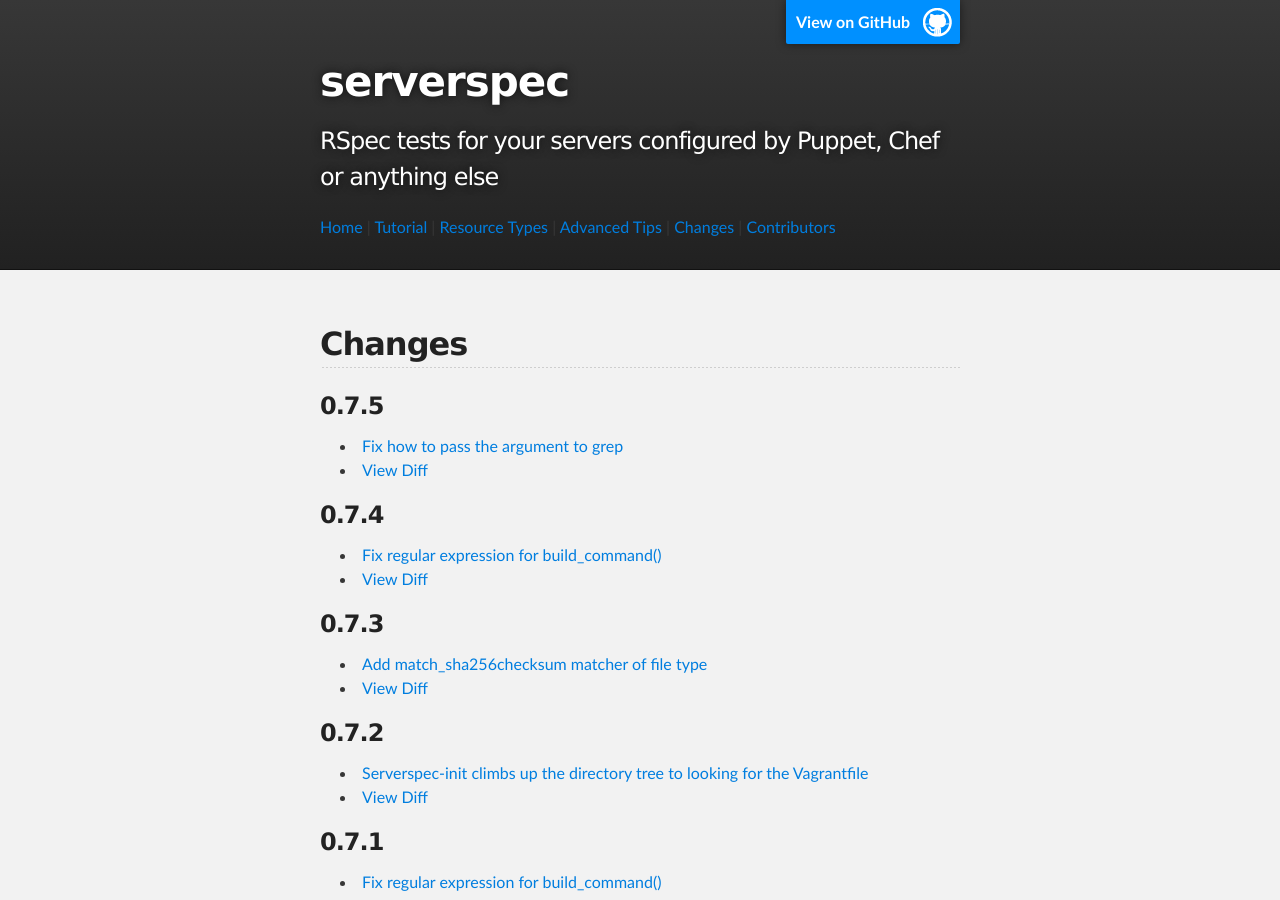
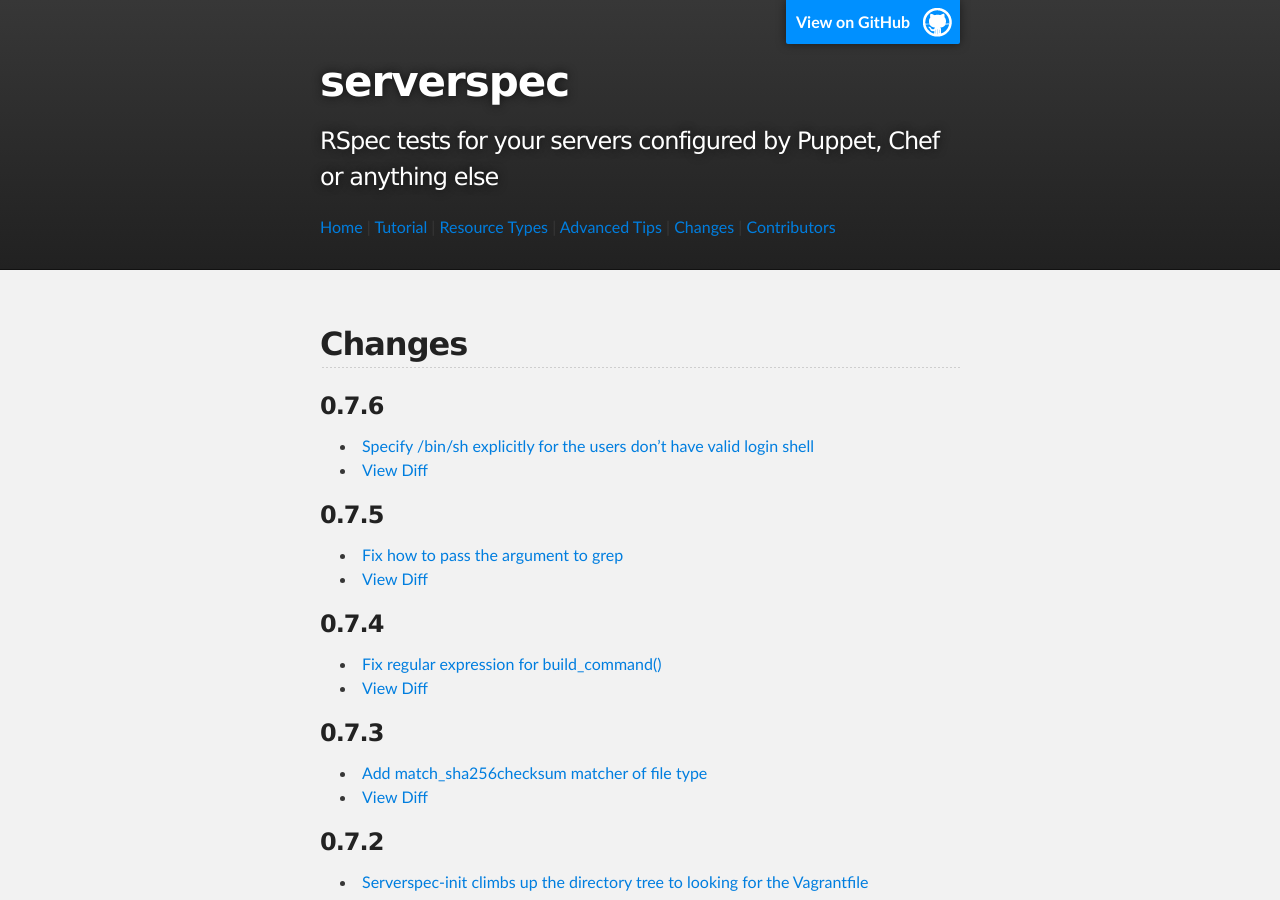
Before and after one commit to serverspec/serverspec.github.io, a Jekyll site: the page built from changes.md, in a window 1280 px wide and 900 px high. Built offline with Jekyll 4.4.1, drawn with Linux system fonts in a browser that asks for light colours; Markdown is read by kramdown in place of the engine named in the settings.

Commit message:
Add changes of v0.7.6

```diff
--- a/changes.md
+++ b/changes.md
@@ -4,6 +4,11 @@ title: Changes
 ---
 
 ## Changes
+
+### 0.7.6
+
+ * [Specify /bin/sh explicitly for the users don't have valid login shell](https://github.com/serverspec/serverspec/pull/226)
+ * [View Diff](https://github.com/serverspec/serverspec/compare/v0.7.5...v0.7.6)
 
 ### 0.7.5
 
```
